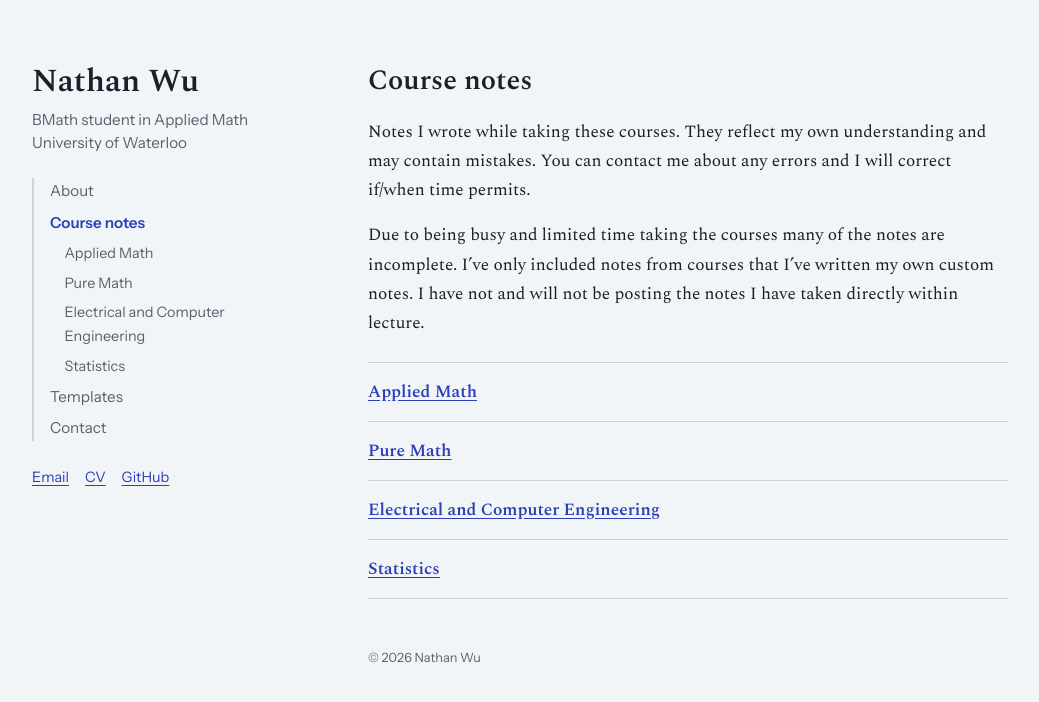
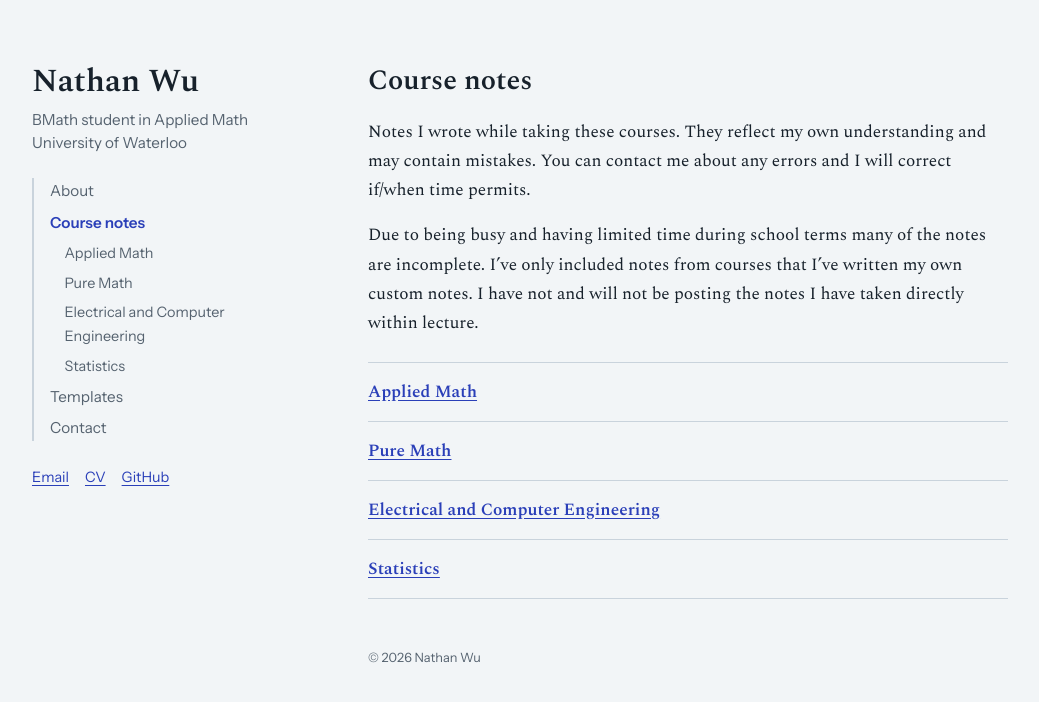
Before and after one commit to 1wunat2/1wunat2.github.io, a Jekyll site: the page built from pages/notes.md, in a window 1280 px wide. Shown: the top 702 px of the page, without its empty margins (104-1143 px from the left). Built offline with Jekyll 4.4.1, drawn with Linux system fonts in a browser that asks for light colours.

Commit message:
reworded

```diff
--- a/pages/notes.md
+++ b/pages/notes.md
@@ -5,4 +5,4 @@ title: Course notes
 
 Notes I wrote while taking these courses. They reflect my own understanding and may contain mistakes. You can contact me about any errors and I will correct if/when time permits.
 
-Due to being busy and limited time taking the courses many of the notes are incomplete. I've only included notes from courses that I've written my own custom notes. I have not and will not be posting the notes I have taken directly within lecture.
+Due to being busy and having limited time during school terms many of the notes are incomplete. I've only included notes from courses that I've written my own custom notes. I have not and will not be posting the notes I have taken directly within lecture.
```
